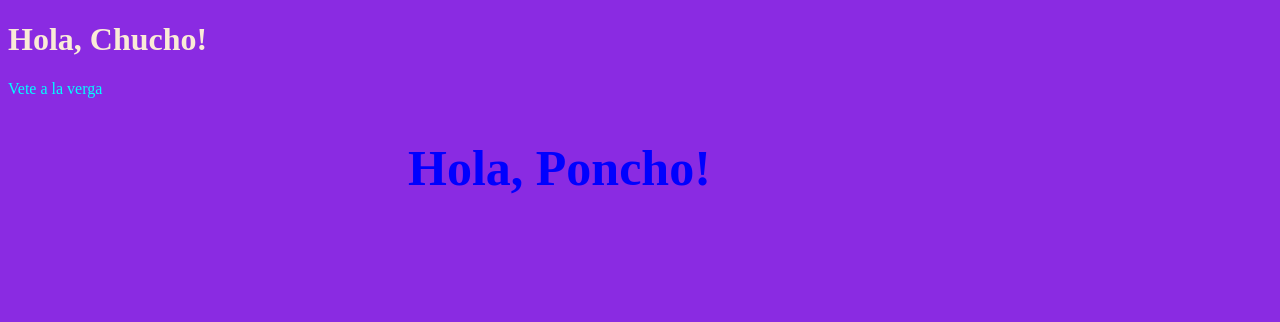
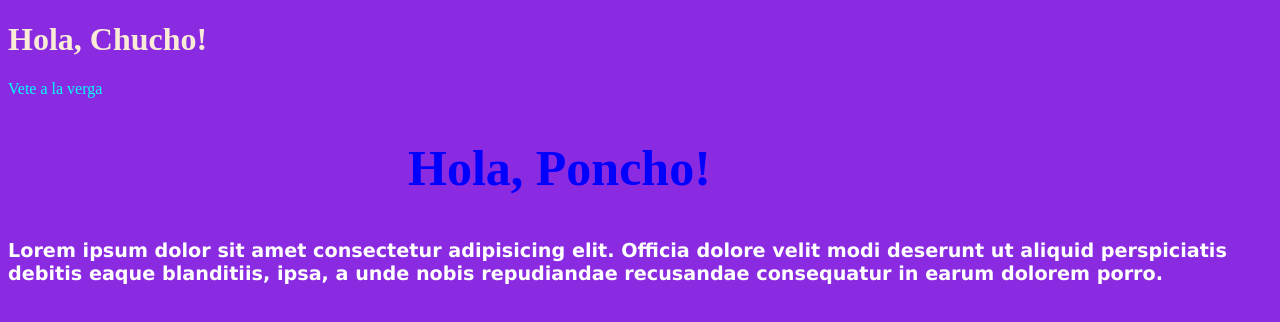
Before and after one commit to AlfonsoRR78/AlfonsoRR78.github.io, a plain HTML site: page index.html in a window 1280 px wide. Drawn offline with Linux system fonts and the light colour scheme.

Commit message:
add 2nd p & styling

```diff
--- a/index.html
+++ b/index.html
@@ -12,5 +12,6 @@
     <h1>Hola, Chucho!</h1>
     <p>Vete a la verga</p>
     <h2 class="poncho">Hola, Poncho!</h2>
+    <p class="parrafo">Lorem ipsum dolor sit amet consectetur adipisicing elit. Officia dolore velit modi deserunt ut aliquid perspiciatis debitis eaque blanditiis, ipsa, a unde nobis repudiandae recusandae consequatur in earum dolorem porro.</p>
 </body>
 </html>
--- a/style.css
+++ b/style.css
@@ -16,3 +16,10 @@ p {
     font-size: 50px;
     margin-left: 25rem;
 }
+
+.parrafo {
+    font-family: Verdana, Geneva, Tahoma, sans-serif;
+    font-size: larger;
+    font-weight: bolder;
+    color: #fff;
+}
```
